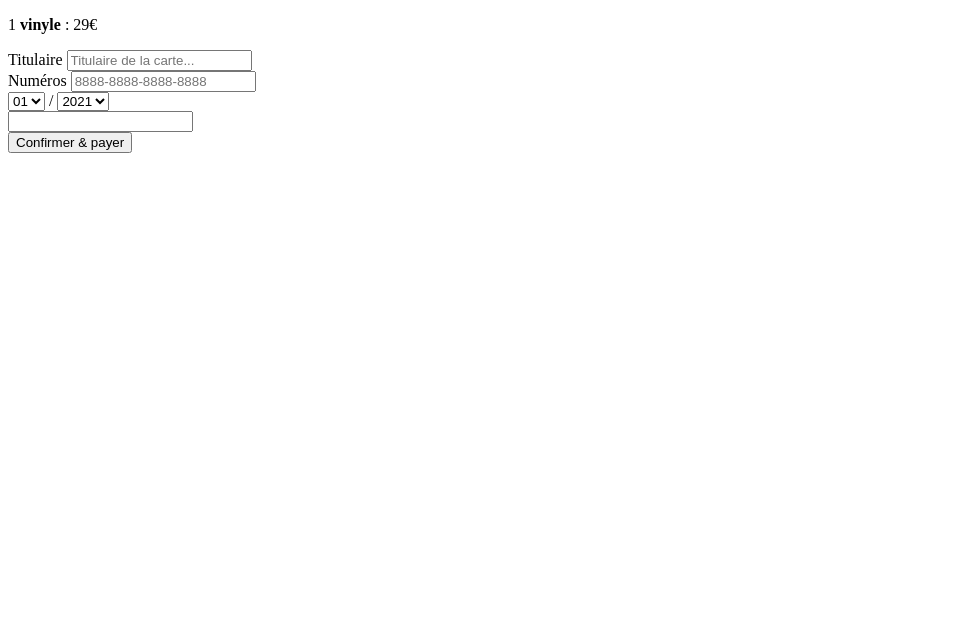
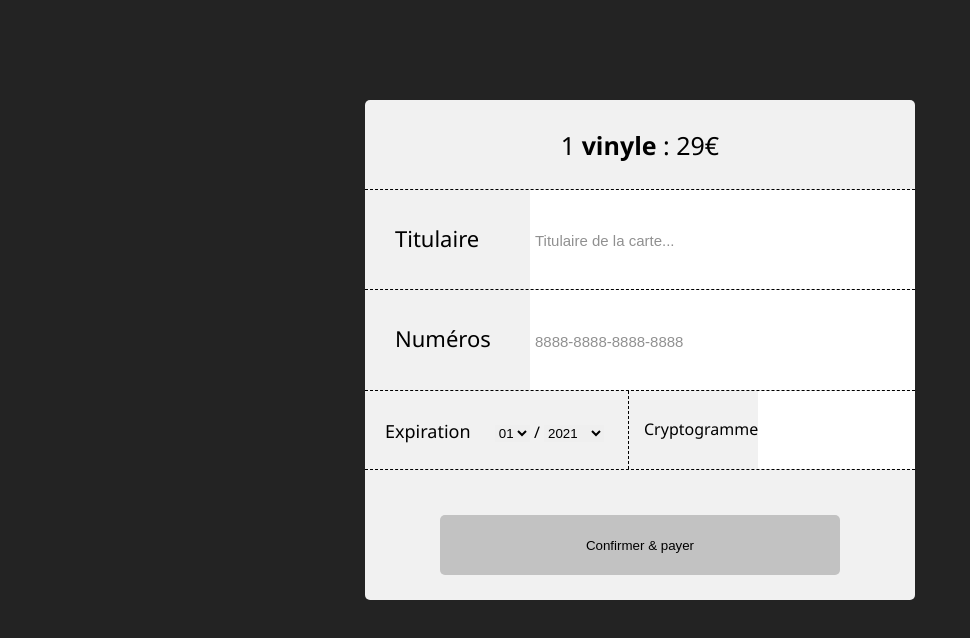
Before and after one commit to juplmn777/simple-payment-card, a plain HTML site: page index.html in a window 1280 px wide. Shown: the whole page, without its empty margins (0-970 px from the left). Drawn offline with Linux system fonts and the light colour scheme.

Commit message:
css done

```diff
--- a/index.html
+++ b/index.html
@@ -37,7 +37,7 @@
         </div>
         <div class="container-expiration-security">
           <div class="expiration-input">
-            <label for="expiration"></label>
+            <label for="expiration">Expiration</label>
             <select name="expiration-month" id="expiration" class="select1">
               <option value="1">01</option>
               <option value="2">02</option>
@@ -67,7 +67,7 @@
             </select>
           </div>
           <div class="security-input">
-              <label for="crypto"></label>
+              <label for="crypto">Cryptogramme</label>
               <input type="text" name="crypto" id="crypto" required maxlength="3">
           </div>
         </div>
--- a/style.css
+++ b/style.css
@@ -0,0 +1,151 @@
+*,
+::before,
+::after {
+  box-sizing: border-box;
+  margin: 0;
+  padding: 0;
+}
+
+body {
+  font-family: 'Segoe UI', Tahoma, Geneva, Verdana, sans-serif;
+  background: #232323;
+}
+
+.container {
+  width: 550px;
+  height: 500px;
+  background: #f1f1f1;
+  margin: 100px auto;
+  border-radius: 5px;
+}
+
+.item {
+  text-align: center;
+  font-size: 25px;
+  height: 90px;
+  border-bottom: 1px dashed #000;
+}
+
+.item p {
+  line-height: 90px;
+}
+
+.full-length-inputs {
+  width: 100%;
+  height: 100px;
+}
+
+.full-length-inputs:nth-child(1) {
+  border-bottom: 1px dashed #000;
+}
+
+.full-length-inputs label {
+  float: left;
+  width: 30%;
+  height: 100%;
+  font-size: 22px;
+  display: block;
+  line-height: 96px;
+  padding-left: 30px;
+  cursor: pointer;
+}
+
+.full-length-inputs input {
+  width: 70%;
+  height: 100%;
+  border: none;
+  padding-left: 5px;
+  font-size: 20px;
+}
+
+.full-length-inputs input::placeholder {
+  font-size: 15px;
+  opacity: 0.8;
+}
+
+input:active,
+input:focus {
+  outline: none;
+  background: #f1f1f1;
+}
+
+.container-expiration-security {
+  width: 100%;
+  height: 80px;
+  border-top: 1px dashed #000;
+  border-bottom: 1px dashed #000;
+}
+
+.expiration-input {
+  width: 48%;
+  height: 100%;
+  float: left;
+  border-right: 1px dashed #000;
+}
+
+.expiration-input label {
+  font-size: 18px;
+  line-height: 80px;
+  padding-left: 20px;
+  padding-right: 20px;
+}
+
+select {
+  border: none;
+}
+
+.select2 {
+  width: 60px;
+}
+
+.security-input {
+  width: 52%;
+  height: 100%;
+  float: right;
+  position: relative;
+}
+
+.security-input label {
+  float: left;
+  width: 45%;
+  line-height: 76px;
+  padding-left: 15px;
+}
+
+.security-input input {
+  width: 55%;
+  height: 100%;
+  border: none;
+  padding-left: 10px;
+}
+
+.security-input input::placeholder {
+  opacity: 0.8;
+}
+
+.btn-container {
+  position: relative;
+  height: 150px;
+  border-bottom-left-radius: 5px;
+  border-bottom-right-radius: 5px;
+  width: 100%;
+}
+
+.btn-container button {
+  background: #c2c2c2;
+  display: block;
+  position: absolute;
+  top: 50%;
+  left: 50%;
+  transform: translate(-50%, -50%);
+  border: none;
+  border-radius: 5px;
+  width: 400px;
+  height: 60px;
+  cursor: pointer;
+  transition: 0.2s ease background;
+}
+
+button:hover {
+    background: lightblue;
+}
```
